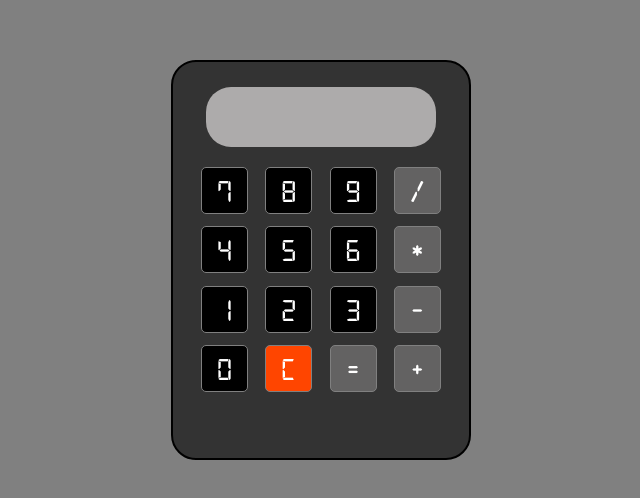
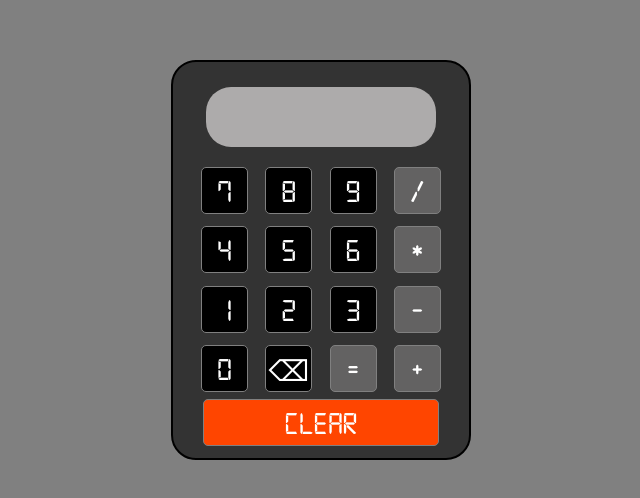
Before and after one commit to mozartdd/calculator-js-top, a plain HTML site: page index.html in a window 1280 px wide. Shown: the part 140-638 px from the top of the page, without its empty margins (319-959 px from the left). Drawn offline with Linux system fonts and the light colour scheme.

Commit message:
added functional erase button do remove last entered digit

```diff
--- a/index.html
+++ b/index.html
@@ -28,10 +28,11 @@
             <div class="three digit button">3</div>
             <div class="minus button operator">-</div>
             <div class="zero digit button">0</div>
-            <div class="clear button">C</div>
+            <div class="erase button">⌫</div>
             <div class="equal button">=</div>
             <div class="plus button operator">+</div>
         </div>
+        <div class="clear-button clear button">CLEAR</div>
     </div>
     <script src="script.js"></script>
 </body>
--- a/script.js
+++ b/script.js
@@ -3,6 +3,7 @@ const equal = document.querySelector('.equal');
 const clear = document.querySelector('.clear');
 const opBtn = document.querySelectorAll('.operator');
 const btn = document.querySelectorAll('.button');
+const erase = document.querySelector('.erase')
 
 const result1 = document.querySelector('.screen-result-one');
 const result2 = document.querySelector('.screen-result-two');
@@ -103,6 +104,7 @@ equal.addEventListener('click', () => {
 
 //FUNCTION AND EVENT LISTENER TO CLEAR SCREEN AFTER C IS CLICKED
 clear.addEventListener('click', clearScreen);
+erase.addEventListener('click', removeLastDigit);
 
 function clearScreen() {
     isActive = true;
@@ -116,6 +118,20 @@ function clearScreen() {
     rs.textContent = '';
 }
 
+function removeLastDigit() {
+    if (isActive) {
+        num1 = Math.floor(num1 / 10);
+        result1.textContent = num1;
+    } else if (!isActive) {
+        num2 = Math.floor(num2 / 10);
+        result2.textContent = num2;
+    }
+    //  else {
+    //     result = Math.floor(result / 10);
+    //     rs.textContent = result;
+    // }
+}
+
 btn.forEach((b) => {
     b.addEventListener('click', () => {
         console.log(num1, num2, operator, isActive, result)
--- a/style.css
+++ b/style.css
@@ -79,17 +79,30 @@
     flex-wrap: wrap;
     height: 230px;
     width: 250px;
-    margin: 20px auto 25px auto;
+    margin: 20px auto 2px auto;
     gap: 7px;
   }
 
   .button {
-    align-self: auto;
     height: 47px;
     width: 47px;
     background-color: black;
     border-radius: 5px;
     border: 1px solid gray;
+  }
+
+  .erase {
+    font-size: 0.9em;
+    padding-top: 4px;
+  }
+
+  .clear-button {
+    height: 47px;
+    width: 80%;
+    background-color: black;
+    border-radius: 5px;
+    border: 1px solid gray;
+    margin: auto;
   }
 
   .button:hover {
```
